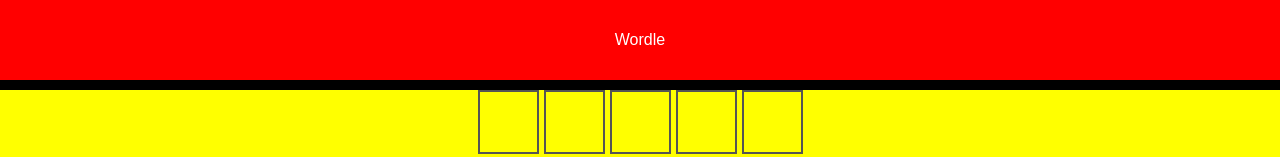
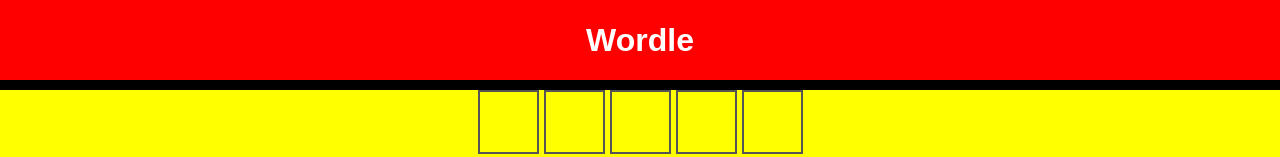
Before and after one commit to AndreaAguado/wordle-in-typescript, a React (Create React App) app: page / in a window 1280 px wide. Shown: the top 157 px of the page. Built offline with nearby package versions, Linux system fonts and the light colour scheme.

Commit message:
set header title as h1

```diff
--- a/src/App.tsx
+++ b/src/App.tsx
@@ -5,7 +5,7 @@
   return (
     <div className="body">
       <header className="header">
-        Wordle
+        <h1>Wordle</h1>
       </header>
       <main className="main">
         <Wordle/>
```
